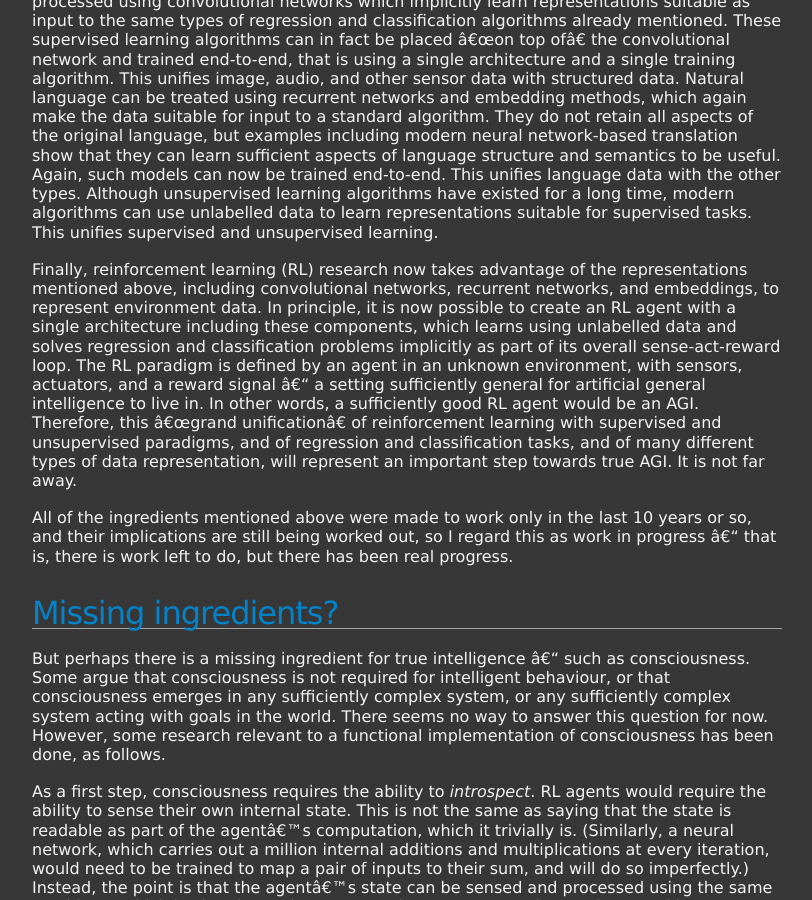
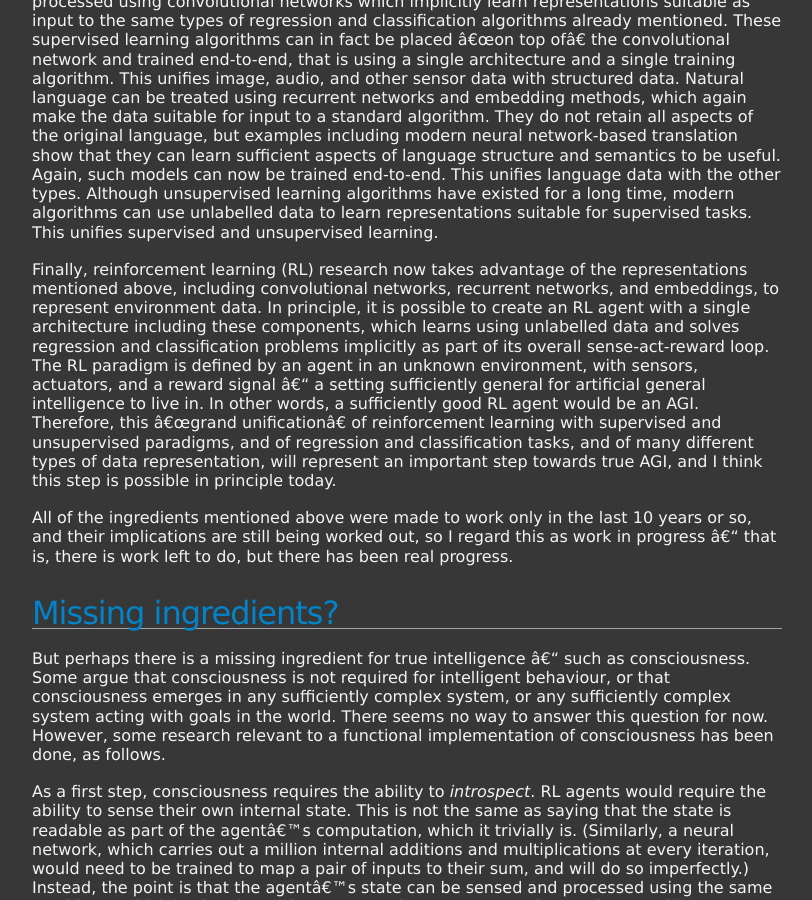
Before and after one commit to jmmcd/jmmcd.github.com, a Jekyll site: the page built from _posts/2017-10-04-ai-where-are-we.md, in a window 1280 px wide and 900 px high, scrolled down 878 px. Shown: the whole window, without its empty margins (233-1045 px from the left). Built offline with Jekyll 4.4.1, drawn with Linux system fonts in a browser that asks for light colours.

Commit message:
Publishing.

```diff
--- a/_posts/2017-10-04-ai-where-are-we.md
+++ b/_posts/2017-10-04-ai-where-are-we.md
@@ -23,7 +23,7 @@ A grand unification in progress
 
 What has changed? It is now more common to use the same algorithm for multiple tasks, e.g. gradient boosted trees are near the state of the art for both regression and classification. This unifies these tasks. Image, audio, and other sensor-type data can now be processed using convolutional networks which implicitly learn representations suitable as input to the same types of regression and classification algorithms already mentioned. These supervised learning algorithms can in fact be placed "on top of" the convolutional network and trained end-to-end, that is using a single architecture and a single training algorithm. This unifies image, audio, and other sensor data with structured data. Natural language can be treated using recurrent networks and embedding methods, which again make the data suitable for input to a standard algorithm. They do not retain all aspects of the original language, but examples including modern neural network-based translation show that they can learn sufficient aspects of language structure and semantics to be useful. Again, such models can now be trained end-to-end. This unifies language data with the other types. Although unsupervised learning algorithms have existed for a long time, modern algorithms can use unlabelled data to learn representations suitable for supervised tasks. This unifies supervised and unsupervised learning.
 
-Finally, reinforcement learning (RL) research now takes advantage of the representations mentioned above, including convolutional networks, recurrent networks, and embeddings, to represent environment data. In principle, it is now possible to create an RL agent with a single architecture including these components, which learns using unlabelled data and solves regression and classification problems implicitly as part of its overall sense-act-reward loop. The RL paradigm is defined by an agent in an unknown environment, with sensors, actuators, and a reward signal -- a setting sufficiently general for artificial general intelligence to live in. In other words, a sufficiently good RL agent would be an AGI. Therefore, this "grand unification" of reinforcement learning with supervised and unsupervised paradigms, and of regression and classification tasks, and of many different types of data representation, will represent an important step towards true AGI. It is not far away.
+Finally, reinforcement learning (RL) research now takes advantage of the representations mentioned above, including convolutional networks, recurrent networks, and embeddings, to represent environment data. In principle, it is possible to create an RL agent with a single architecture including these components, which learns using unlabelled data and solves regression and classification problems implicitly as part of its overall sense-act-reward loop. The RL paradigm is defined by an agent in an unknown environment, with sensors, actuators, and a reward signal -- a setting sufficiently general for artificial general intelligence to live in. In other words, a sufficiently good RL agent would be an AGI. Therefore, this "grand unification" of reinforcement learning with supervised and unsupervised paradigms, and of regression and classification tasks, and of many different types of data representation, will represent an important step towards true AGI, and I think this step is possible in principle today.
 
 All of the ingredients mentioned above were made to work only in the last 10 years or so, and their implications are still being worked out, so I regard this as work in progress -- that is, there is work left to do, but there has been real progress.
 
```
